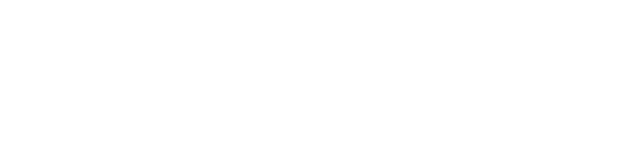
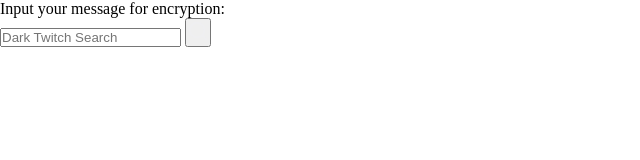
Before and after one commit to SalamanderCtesiphon/quaternary-encryption-algo, a plain HTML site: page index.html in a window 1280 px wide. Shown: the whole page, without its empty margins (0-640 px from the left). Drawn offline with Linux system fonts and the light colour scheme.

Commit message:
began a mock up of the ui

```diff
--- a/index.html
+++ b/index.html
@@ -8,6 +8,19 @@
   <title>cypher</title>
 </head>
 <body>
+  <div class="app">
+    <div class="container">
+      <label for="text" class="label">Input your message for encryption:</label>
+      <div class="utility-container">
+        <input type="text" name="text" class="input" placeholder="Dark Twitch Search">
+        <button class="search__btn">
+        <svg xmlns="http://www.w3.org/2000/svg" viewBox="0 0 24 24" width="22" height="22">
+          <path d="M18.031 16.6168L22.3137 20.8995L20.8995 22.3137L16.6168 18.031C15.0769 19.263 13.124 20 11 20C6.032 20 2 15.968 2 11C2 6.032 6.032 2 11 2C15.968 2 20 6.032 20 11C20 13.124 19.263 15.0769 18.031 16.6168ZM16.0247 15.8748C17.2475 14.6146 18 12.8956 18 11C18 7.1325 14.8675 4 11 4C7.1325 4 4 7.1325 4 11C4 14.8675 7.1325 18 11 18C12.8956 18 14.6146 17.2475 15.8748 16.0247L16.0247 15.8748Z" fill="#efeff1"></path>
+        </svg>
+      </button>
+      </div>
+    </div>
+  </div>
 
 </body>
 </html>
```
